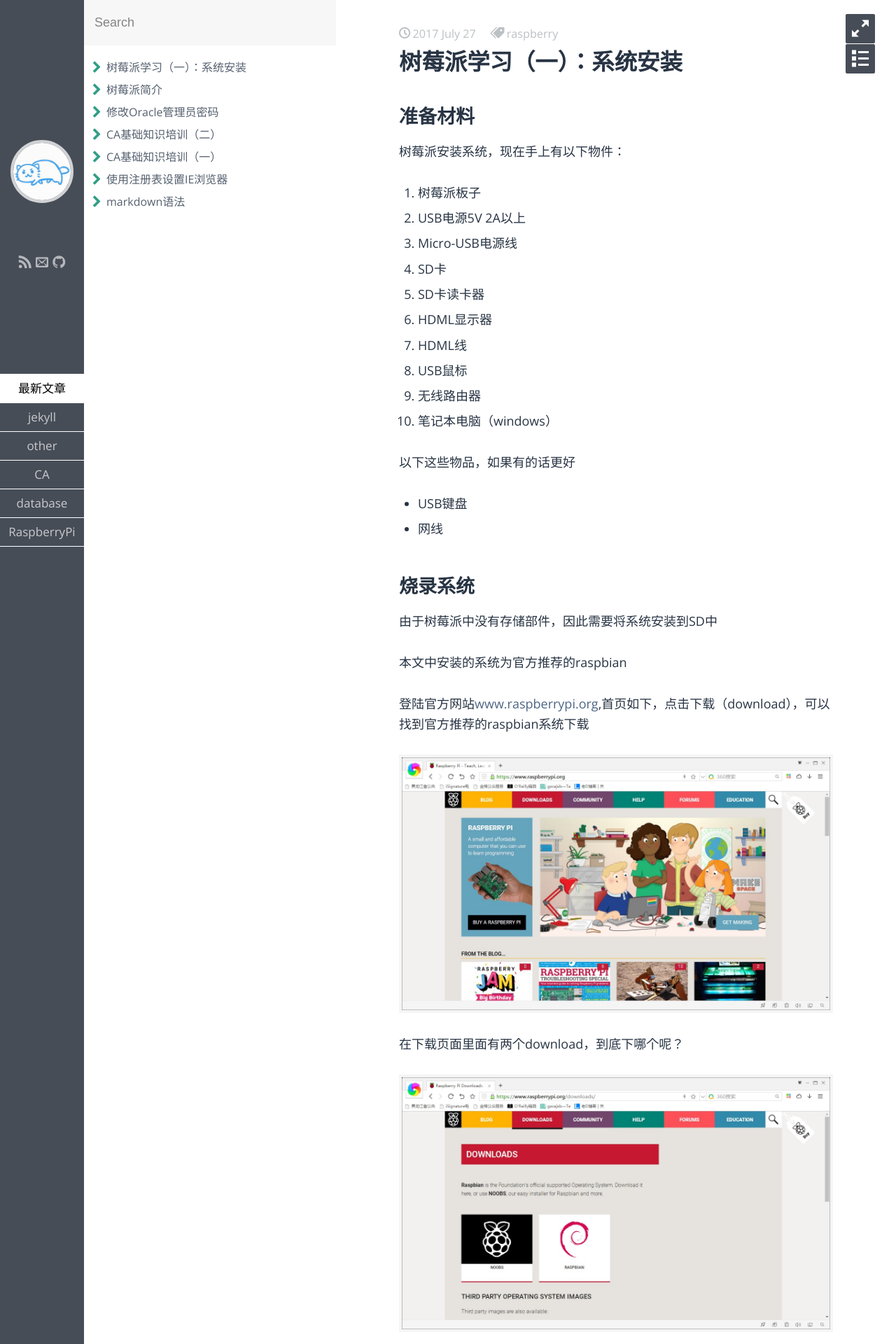
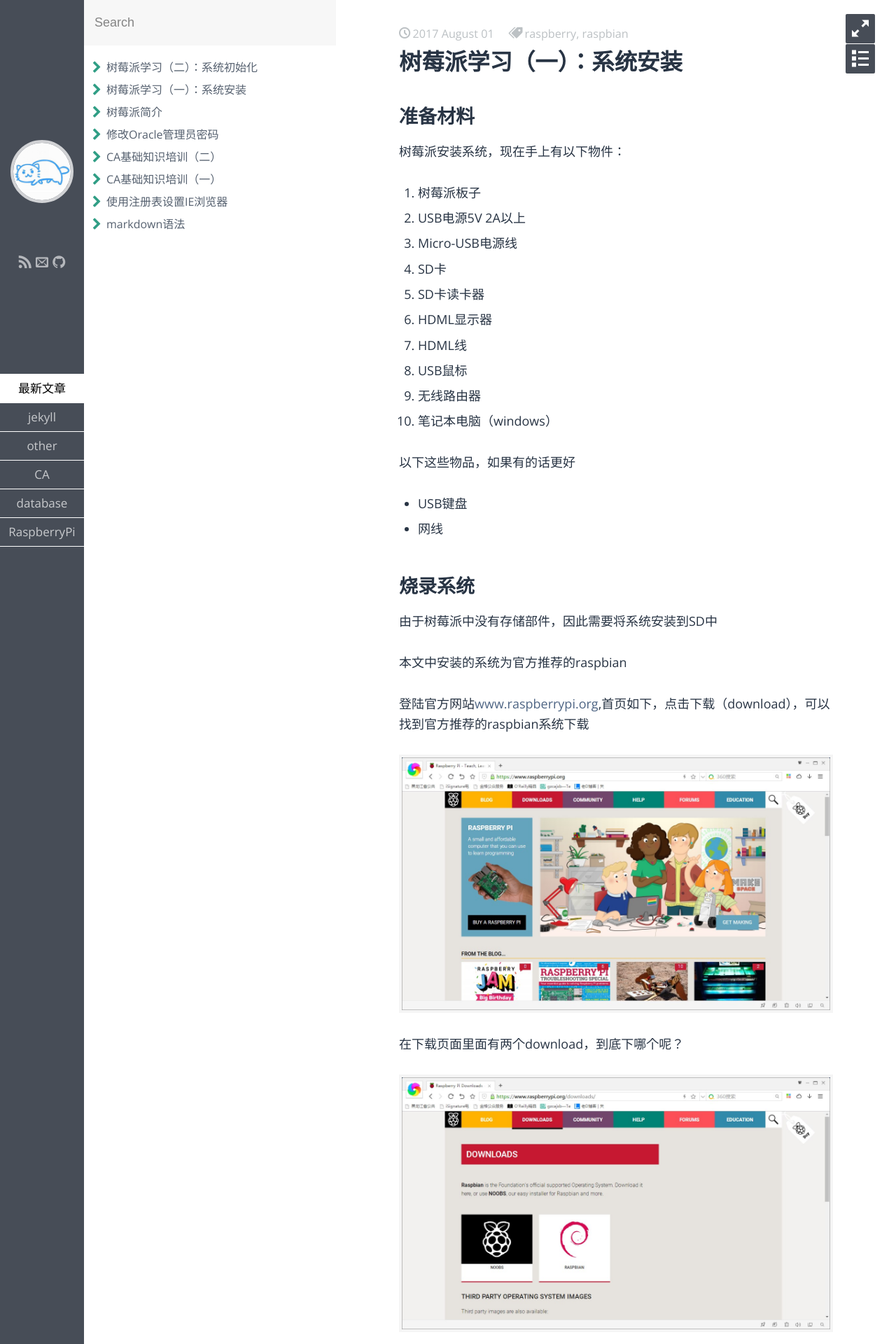
Before and after one commit to wuziqingwzq/wuziqingwzq.github.io, a Jekyll site: the page built from _posts/2017-08-01-raspberry-initialization.markdown, in a window 1280 px wide. Shown: the top 1920 px of the page at 70% size. Built offline with Jekyll 4.4.1, drawn with Linux system fonts in a browser that asks for light colours; some web fonts are replaced; some of the changed lines change nothing that is shown.

Commit message:
新增文章——树莓派初始化

````diff
--- a/_posts/2017-08-01-raspberry-initialization.markdown
+++ b/_posts/2017-08-01-raspberry-initialization.markdown
@@ -1,9 +1,9 @@
 ---
 layout: post
 title:  "树莓派学习（一）：系统安装"
-date:   2017-07-27 18:45:00 +0800
+date:   2017-08-01 18:45:00 +0800
 categories: RaspberryPi
-tags: raspberry
+tags: raspberry raspbian
 ---
 ## 准备材料
 树莓派安装系统，现在手上有以下物件：
--- /dev/null
+++ b/_posts/2017-08-06-raspberry-raspbian-setting.markdown
@@ -0,0 +1,109 @@
+---
+layout: post
+title:  "树莓派学习（二）：系统初始化"
+date:   2017-08-06 17:17:00 +0800
+categories: RaspberryPi
+tags: raspberry raspbian
+---
+
+## 系统类型
+Raspbian是树莓派官方推荐系统中的一个，在安装完Rsapbian之后，如何连接系统开始使用成为一个问题，先说一下手上的工具。
+
+1. 树莓派板子
+2. USB电源5V 2A以上
+3. Micro-USB电源线
+4. SD卡
+5. SD卡读卡器
+6. HDML显示器
+7. HDML线
+8. USB鼠标
+9. 无线路由器
+10. 笔记本电脑（windows）
+11. 一根网线
+
+## 连接与初始化
+在工具配备完整的情况下，使用树莓派就和使用正常电脑一样，插上显示器、键盘和鼠标就可以正常使用了，但是如果我缺少显示器、键盘、或者是网线的话，应该怎么连接？
+
+以下我提供几个简单的思路，用于大家参考
+
+### 仅有网线
+在确定Rsapbian系统安装成功后，用网线将树莓派直接连接到笔记本上，通过笔记本电脑，将无线网络共享给树莓派固线（一定要有个WiFi，不然固线连接不会自动分配IP），并分配一个DHCP的地址，然后通过SSH连接到树莓派上，实现远程操作，这样就无需使用显示屏、键盘以及鼠标也可以开始折腾了。
+
+具体操作如下：
+
+* 确定树莓派系统安装正常并且已经启动成功了，由于我们没有显示器，无法看到桌面，只能观察树莓派的状态灯。正常运行时，树莓派的红灯（电源灯）是持续点亮的，而绿色灯在系统操作SD卡时会闪烁。因此正常使用应该是这样的：树莓派上电——>红灯持续点亮，同时绿灯点亮，期间伴随绿灯不规律闪烁——>
+一分半左右，绿灯熄灭，红灯持续点亮。如果绿色灯一直亮着或者一直闪着，那树莓派启动可以失败了，建议连接显示屏来确认一下具体的问题。
+
+* 在笔记本中配置无线网络共享。在你笔记本连接的Wifi中，点击属性——共享——勾选“允许其他网络用户通过此计算机的Internet连接来连接”（如果不知道这个设置怎么进入，百度一下“wifi网络连接属性”），此时会将固线网卡的IP设置为192.168.137.*网段。
+
+![共享无线][共享无线]
+
+* 在Windows command中输入以下命令可以扫描计算机的活动端口
+```
+arp -a
+```
+
+![活动IP][活动IP]
+
+* 然后将网线一端插入笔记本，另一端插入树莓派，再次输入arp -a，观察是否有多出来的连接。注意：使用arp扫描有时候无法找到不活动的IP，具体原因我也不清楚，可以通过一些工具来进行扫描，比如说**MAC地址查询扫描器**等。下图中，动态IP就是使用arp指令扫描到的树莓派。
+
+![活动IP2][活动IP2]
+
+
+
+* 找到活动IP后，我们就可以通过SSH服务连接至树莓派。SSH服务是Secure Shell的缩写，需要在电脑上安装SSH客户端才能进行连接，我使用的是**PuTTY**，类似的软件还有Xshell等。
+
+
+* **特别注意**：在最新的Raspbian系统版本中，比如我使用的2017-07的系统版本，SSH与VNC都是关闭的，即使网线连接成功，依然无法连接，会弹出提示
+```
+Netork error:Connection refused
+网络错误，连接被拒绝
+```
+![连接拒绝][连接拒绝]
+
+* SSH关闭的情况下，解决方式是将SD卡连接到电脑上，然后在SD中建立一个名为ssh的空文件（没有后缀名，不是ssh.txt），内核在启动时会自动开启SSH。
+
+* 打开SSH之后，使用SSH客户端连接系统，填写树莓派的IP，点击连接。
+![PuTTY][PuTTY]
+
+* 连接成功之后，会提示输入用户名和密码，默认的账户密码如下，注意，在linux下输入密码，是不回显星号的，输入完之后点击回车就行。
+```
+pi
+raspberry
+```
+
+![连接成功][连接成功]
+
+* 一般来说，到上一步就结束了，但是初学时总是比较喜欢桌面操作的。可以使用以下指令开启VNC服务（Virtual Network Console，类似于远程桌面）。
+```
+vncserver   //开始VNC服务
+vncserver -geometry 1280x768    //以1280*768分辨率开启VNC服务，注意中间是小写x，而不是星号或者乘号
+```
+
+* 可以开启多个VNC服务，连接的地址会变为192.168.1.100:1，192.168.1.100:2，依次累加。VNC连接也同样需要使用客户端，我再winows中使用的是**VNC Viewer**，在VNC Viewer客户端输入连接地址即可，效果如下。
+
+![VNC客户端][VNC客户端]
+
+### 有显示器和路由器
+强烈建议在第一次初始化树莓派的时候，连接显示器看一看系统的情况，如果有鼠标的话，则会更加方便。
+
+例如在开启VNC和SSH，可以在树莓派的桌面界面中配置，点击开始菜单（左上角）——Preferences（首选项）——Raspberry Configuration（树莓派配置）——Interface（接口）中，可以选择开启SSH和VNC。
+
+![raspberryConfig][raspberryConfig]
+![OpenSSH][OpenSSH]
+
+而在系统的右上角，可以连接WiFi，并查看现在的IP地址。
+
+![Wlan][Wlan]
+
+
+[共享无线]: /assets/pic/2017-08-06/shareWifi.jpg
+[活动IP]: /assets/pic/2017-08-06/scanPort.jpg
+[活动IP2]: /assets/pic/2017-08-06/scanPort2.jpg
+[连接拒绝]: /assets/pic/2017-08-06/sshError.jpg
+[PuTTY]: /assets/pic/2017-08-06/PuTTY.jpg
+[连接成功]: /assets/pic/2017-08-06/connection.jpg
+[VNC客户端]: /assets/pic/2017-08-06/vncClient.jpg
+[raspberryConfig]: /assets/pic/2017-08-06/raspberryConfiguration.jpg
+[OpenSSH]: /assets/pic/2017-08-06/openSSH.jpg
+[Wlan]: /assets/pic/2017-08-06/Wlan.jpg
````
Also changed, not shown: assets/pic/2017-08-06/PuTTY.jpg (added), assets/pic/2017-08-06/Wlan.jpg (added), assets/pic/2017-08-06/connection.jpg (added), assets/pic/2017-08-06/openSSH.jpg (added), assets/pic/2017-08-06/raspberryConfiguration.jpg (added), assets/pic/2017-08-06/scanPort.jpg (added), assets/pic/2017-08-06/scanPort2.jpg (added), assets/pic/2017-08-06/shareWifi.jpg (added), assets/pic/2017-08-06/sshError.jpg (added), assets/pic/2017-08-06/vncClient.jpg (added), assets/pic/2017-08/changePassword.jpg (added), assets/pic/2017-08/setlanguage.jpg (added).
